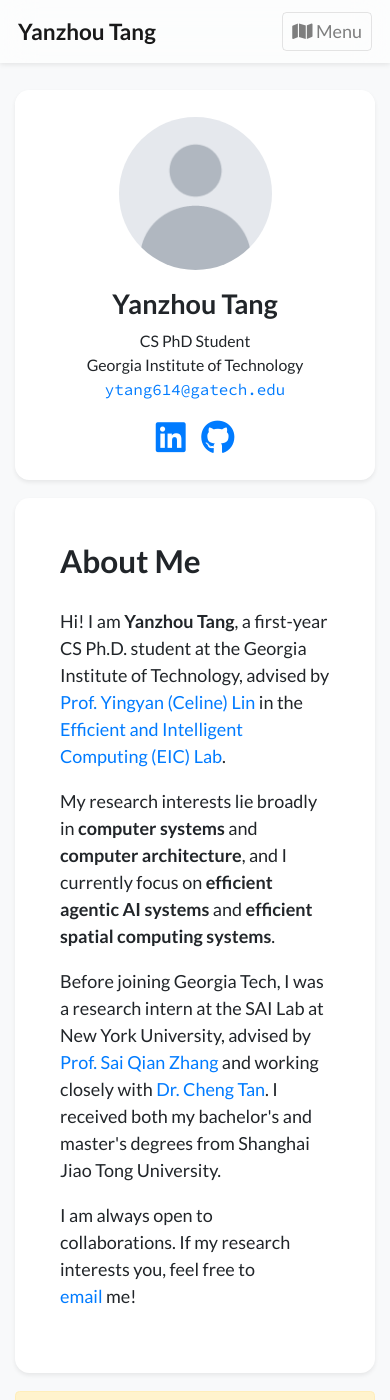
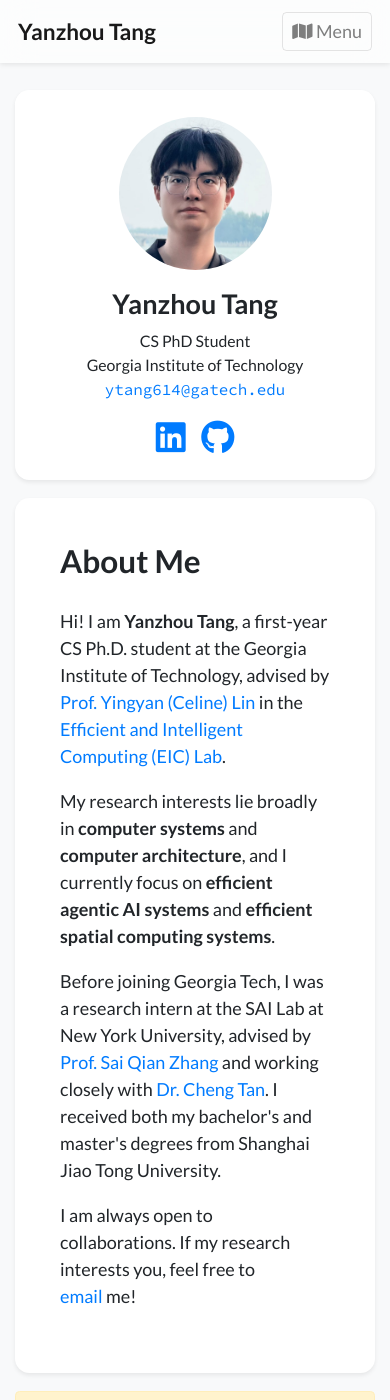
Before and after one commit to YanzhouTang/yanzhoutang.github.io, a Jekyll site: the page built from index.html, in a window 390 px wide and 1400 px high. Built offline with Jekyll 4.4.1, drawn with Linux system fonts in a browser that asks for light colours; nearby versions of some CDN libraries; a style sheet for code colours, icons or effects is not loaded.

Commit message:
Add portrait photo (face-centered 4:5 crop, round on phones)

```diff
--- a/_data/profile.yml
+++ b/_data/profile.yml
@@ -43,7 +43,7 @@ short_bio: >-
     I am always open to collaborations. If my research interests you, feel free to <a href="mailto:ytang614@gatech.edu">email</a>&nbsp;me!
   </p>
 
-portrait_url: /assets/images/photos/portrait.png   # TODO: replace this file with your own photo (square or 4:5 works best)
+portrait_url: /assets/images/photos/portrait.jpg   # 4:5 photo (phones show a round crop of it)
 # portrait_caption: >-
 #   Optional tooltip shown when hovering over the photo.
 
--- a/_includes/widgets/profile_card_mini.html
+++ b/_includes/widgets/profile_card_mini.html
@@ -15,7 +15,7 @@
                                 title="{{ site.data.profile.portrait_caption }}">
                         </div>
                         <div class="mb-3 d-md-none text-center">
-                            <img src="{{ site.data.profile.portrait_url | relative_url }}" class="rounded-circle" style="max-width: 50%;" alt="Portrait">
+                            <img src="{{ site.data.profile.portrait_url | relative_url }}" class="rounded-circle portrait-mobile" alt="Portrait">
                         </div>
                         {% endif %}
                     </div>
--- a/assets/css/global.css
+++ b/assets/css/global.css
@@ -216,3 +216,11 @@ div.lazy {
     flex: 0 0 auto;
     font-variant-numeric: tabular-nums;
 }
+
+/* Phone layout: round portrait cropped from the 4:5 photo */
+.portrait-mobile {
+    width: 50%;
+    aspect-ratio: 1 / 1;
+    object-fit: cover;
+    object-position: 50% 25%;
+}
```
Also changed, not shown: assets/images/photos/portrait.jpg (added).
